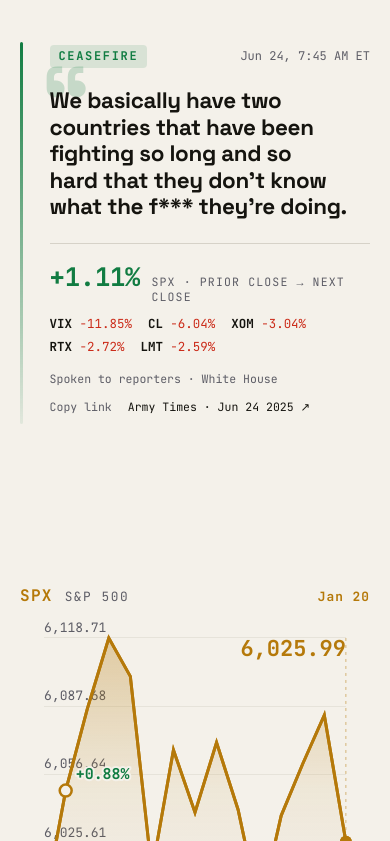
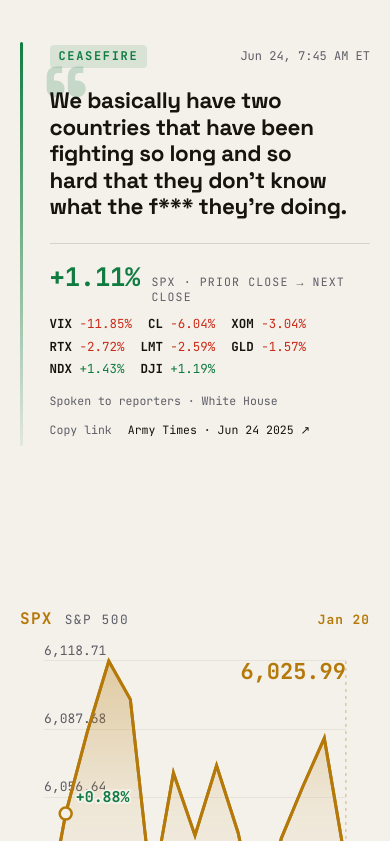
Before and after one commit to andrewli8/truth-and-ticker, a React (Vite) app: page / in a window 390 px wide. Shown: the part 2795-3636 px from the top of the page. Built offline with nearby package versions, Linux system fonts and the light colour scheme.

Commit message:
refactor: show all cross-instrument moves in the timeline detail strip
Was capped at 5; the deep-dive TickerRail shows all, so this makes the two
cross-instrument readouts consistent and gives the complete market picture per
event (still sorted biggest-first, nulls skipped). No mobile overflow.

```diff
--- a/src/components/EventDetail.tsx
+++ b/src/components/EventDetail.tsx
@@ -5,9 +5,6 @@ import { eventShareUrl } from '../lib/hash'
 import type { TickerMove } from '../lib/stats'
 import type { Announcement } from '../lib/types'
 import styles from './EventDetail.module.css'
-
-/** How many other-instrument moves to surface in the cross-instrument strip. */
-const MAX_OTHER_MOVES = 5
 
 interface Props {
   event: Announcement
@@ -29,9 +26,7 @@ export function EventDetail({ event, accent, seriesTicker, reactionPct, animated
   // The OTHER instruments' moves (the shown series already has its own reaction line),
   // biggest first — the cross-instrument picture, which is otherwise only visible in the
   // deep-dive and only for featured events.
-  const otherMoves = (moves ?? [])
-    .filter((m) => m.ticker !== seriesTicker && m.pct !== null)
-    .slice(0, MAX_OTHER_MOVES)
+  const otherMoves = (moves ?? []).filter((m) => m.ticker !== seriesTicker && m.pct !== null)
 
   function copyLink() {
     if (typeof window === 'undefined') return
```
Also changed, not shown: 1 other file (tests, documents, lock files or other folders).
